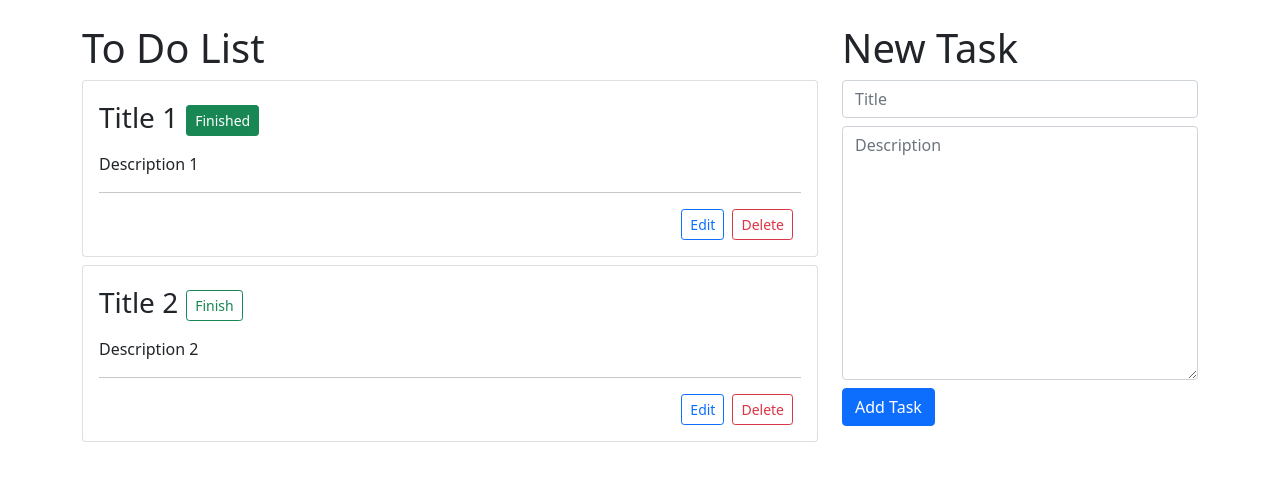
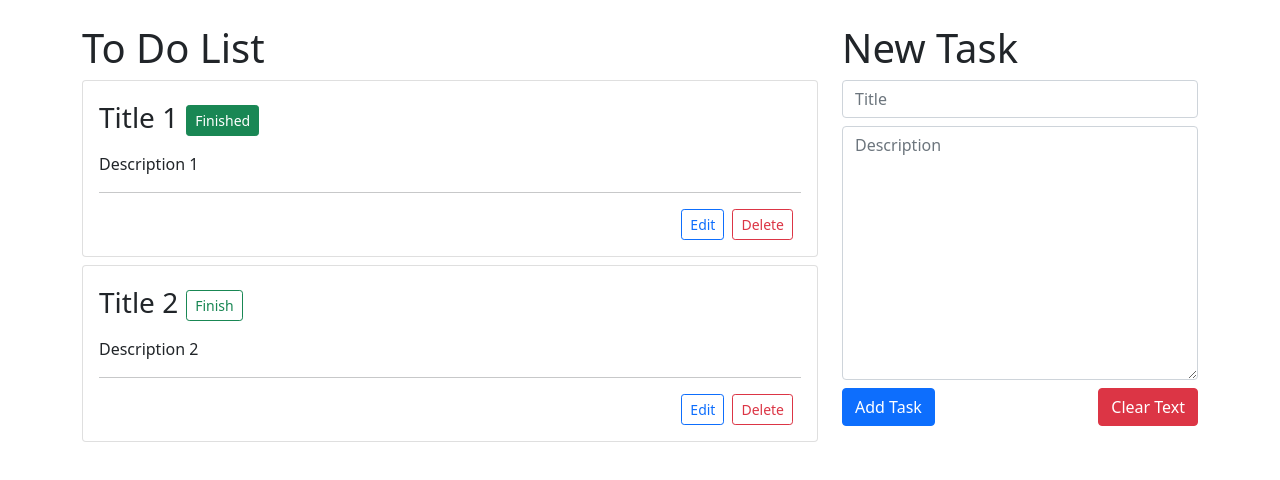
Before and after one commit to GustavoLira-ChE/to-do-list-react, a React app: page / in a window 1280 px wide. Shown: the top 480 px of the page. Built offline with nearby package versions, Linux system fonts and the light colour scheme.

Commit message:
feat: add a button to clear input and textarea

```diff
--- a/src/components/ToDoForm.jsx
+++ b/src/components/ToDoForm.jsx
@@ -16,27 +16,41 @@ const ToDoForm = () => {
             status: false
         }
         addNewToDoItem(data);
+    };
+
+    const handleTextArea = (event) => {
+        event.preventDefault();
+        document.getElementById("input-id").value = ""
+        document.getElementById("input-description").value = ""
     }
     return (
         <div>
             <h1>New Task</h1>
             <form ref={form}>
                 <input
+                    id="input-id"
                     type="text"
                     placeholder="Title" className="form-control"
                     name="title"
                     />
                 <textarea
+                    id="input-description"
                     placeholder="Description"
                     className="form-control mt-2"
                     name="description"
                     cols="30"
                     rows="10"
                     ></textarea>
-                <button
-                    className="btn btn-primary btn-block mt-2"
-                    onClick={handleFormValues}
-                    >Add Task</button>
+                <div className="d-flex justify-content-between">
+                    <button
+                        className="btn btn-primary btn-block mt-2"
+                        onClick={handleFormValues}
+                        >Add Task</button>
+                    <button
+                        className="btn btn-danger btn-block mt-2"
+                        onClick={handleTextArea}
+                    >Clear Text</button>
+                </div>
             </form>
         </div>
     );
```
